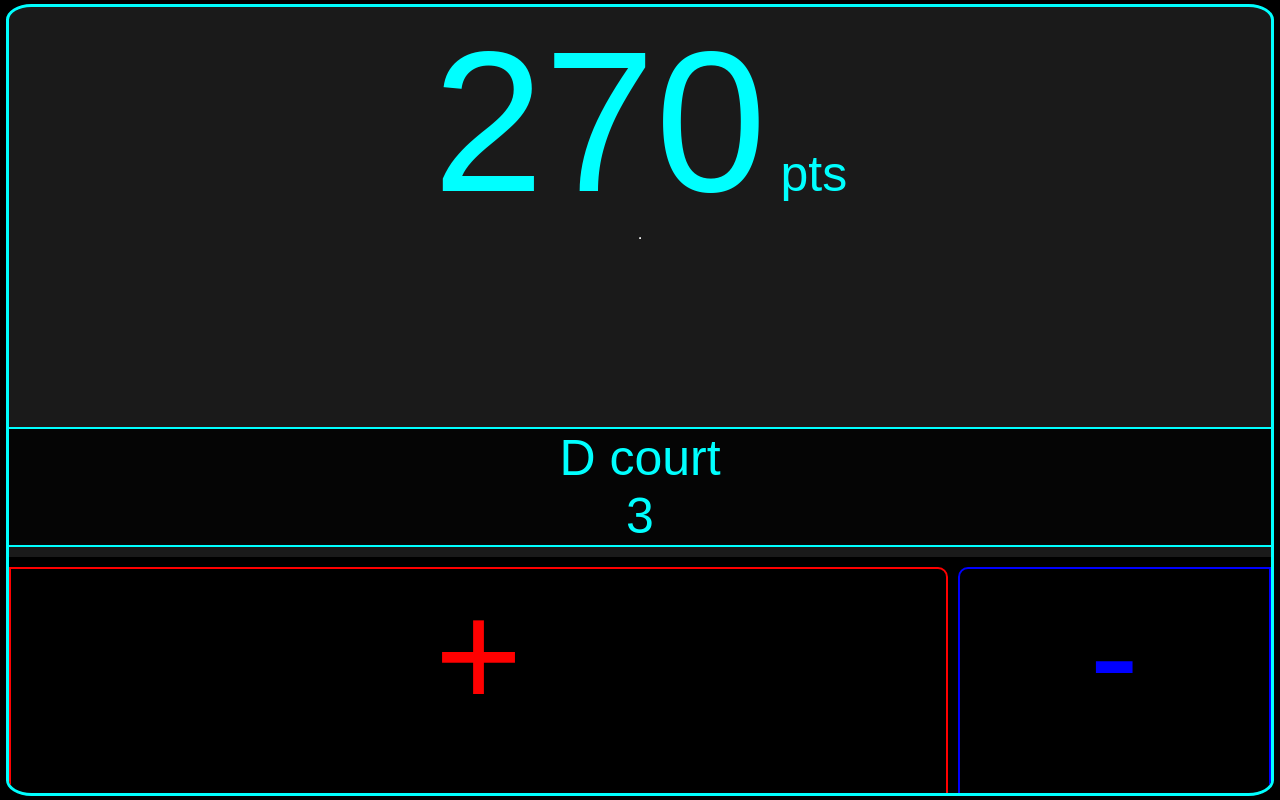
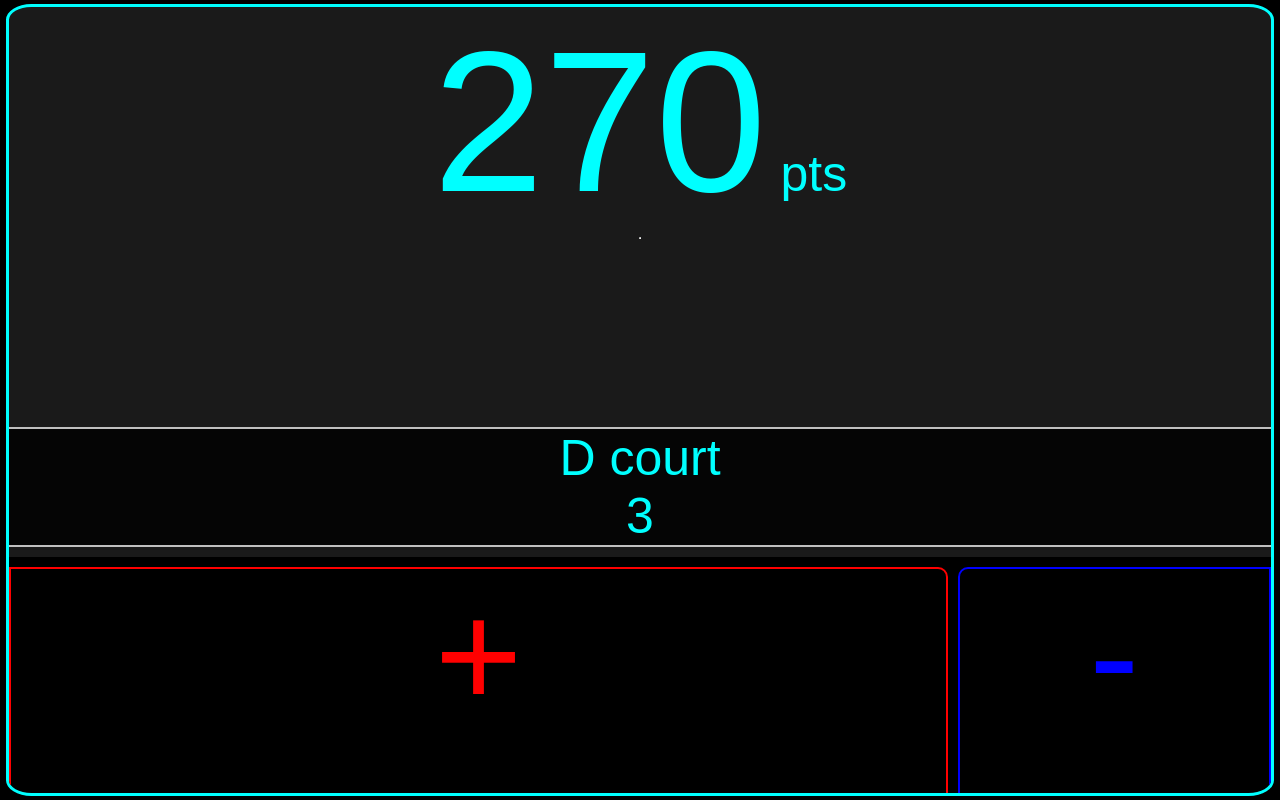
Before and after one commit to MerajKL5701/scroe, a plain HTML site: page index.html in a window 1280 px wide. Drawn offline with Linux system fonts and the light colour scheme.

Commit message:
yeah commited

```diff
--- a/style.css
+++ b/style.css
@@ -45,7 +45,7 @@ html, body
     position: absolute;
     bottom: 10px;
     width:100%;
-    border: cyan  solid;
+    border: silver  solid;
     border-width: 2px 0px;
 }
 .minus
```
